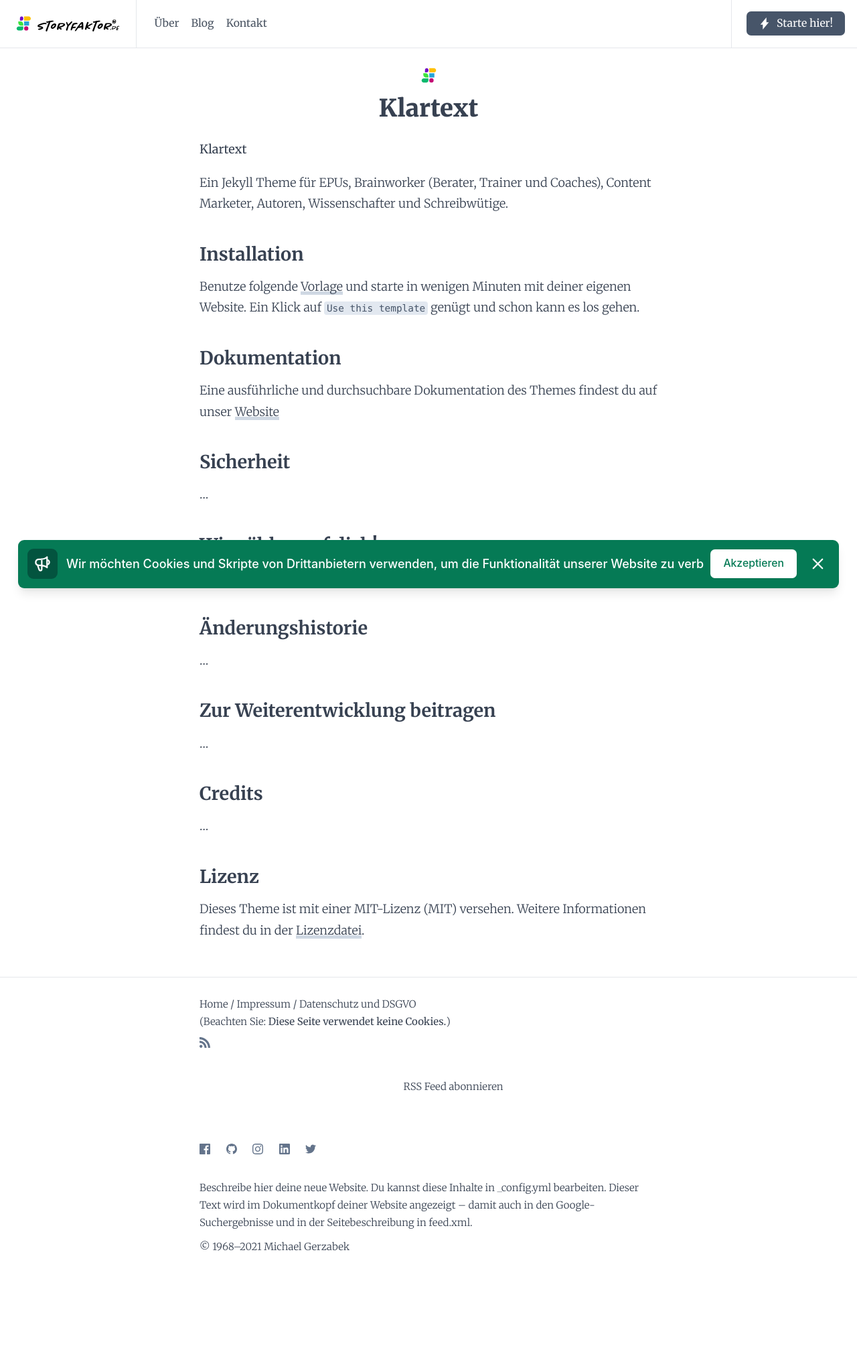
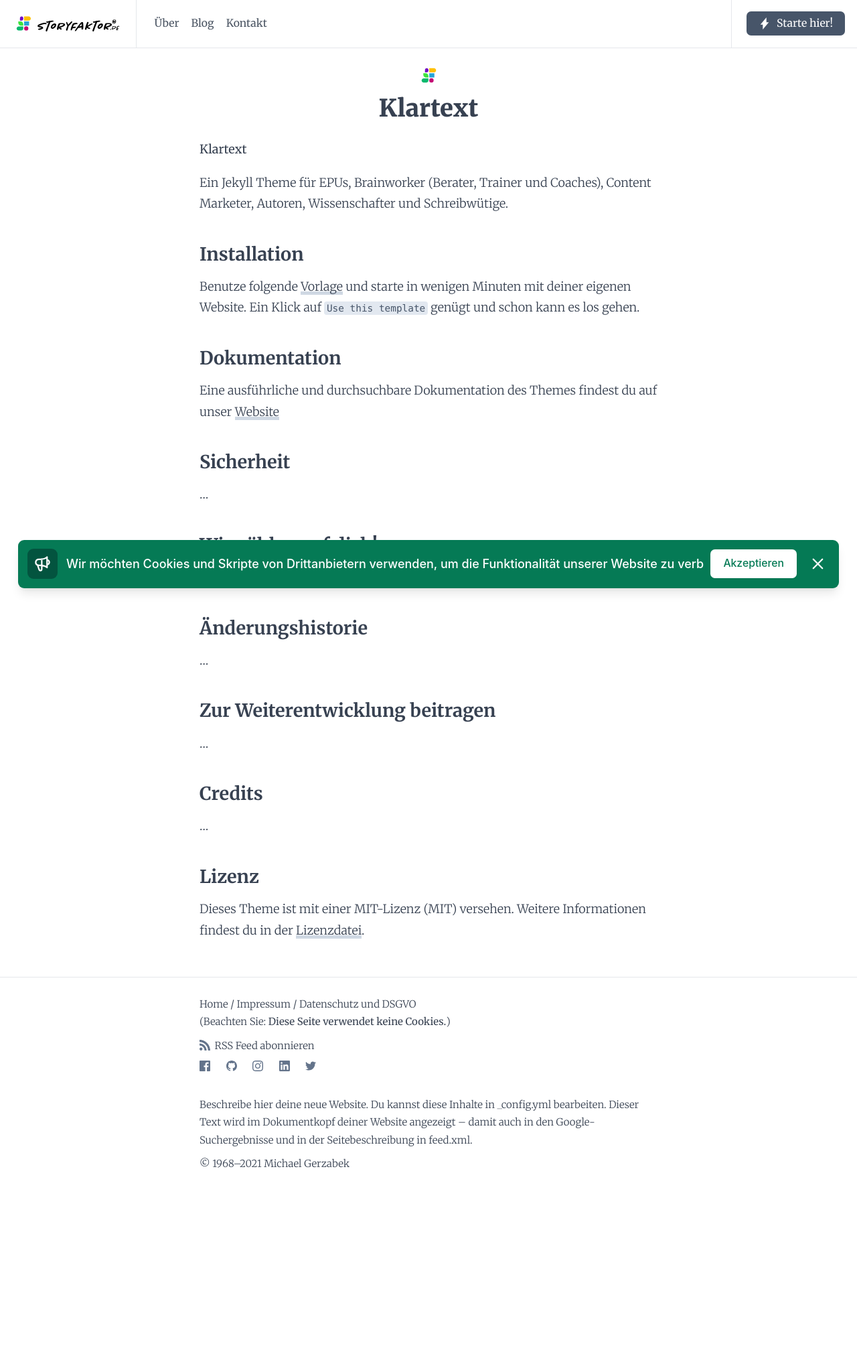
Before and after one commit to mgerzabek/klartext, a Jekyll site: the page built from README.md, in a window 1280 px wide. Shown: the whole page at 67% size. Built offline with Jekyll 4.4.1, drawn with Linux system fonts in a browser that asks for light colours; some web fonts are replaced; our own code applies the rules of GitHub Pages for plain Markdown files; after the commit the page ends 1894 px from its top, so only the background shows below that.

Commit message:
RSS Subscribe Link: Größe für SVG angegeben

```diff
--- a/_sass/klartext/element/_footer.scss
+++ b/_sass/klartext/element/_footer.scss
@@ -12,15 +12,22 @@
 	    align-items: center;
 
 	    span {
-	      margin-left: .25rem;
+	      margin-left: .25rem
 	    }
+
 	    svg {
 	      fill: currentColor;
 	      color: var(--footer-icon-color);
+	      width: 1rem;
+        height: 1rem;
 
 	      &:hover {
-	        color: var(--footer-icon-color-hover);
+	        color: var(--footer-icon-color-hover)
 	      }
+	    }
+
+	    &:hover svg {
+	      color: var(--footer-icon-color-hover)
 	    }
 	  }
 	}
```
